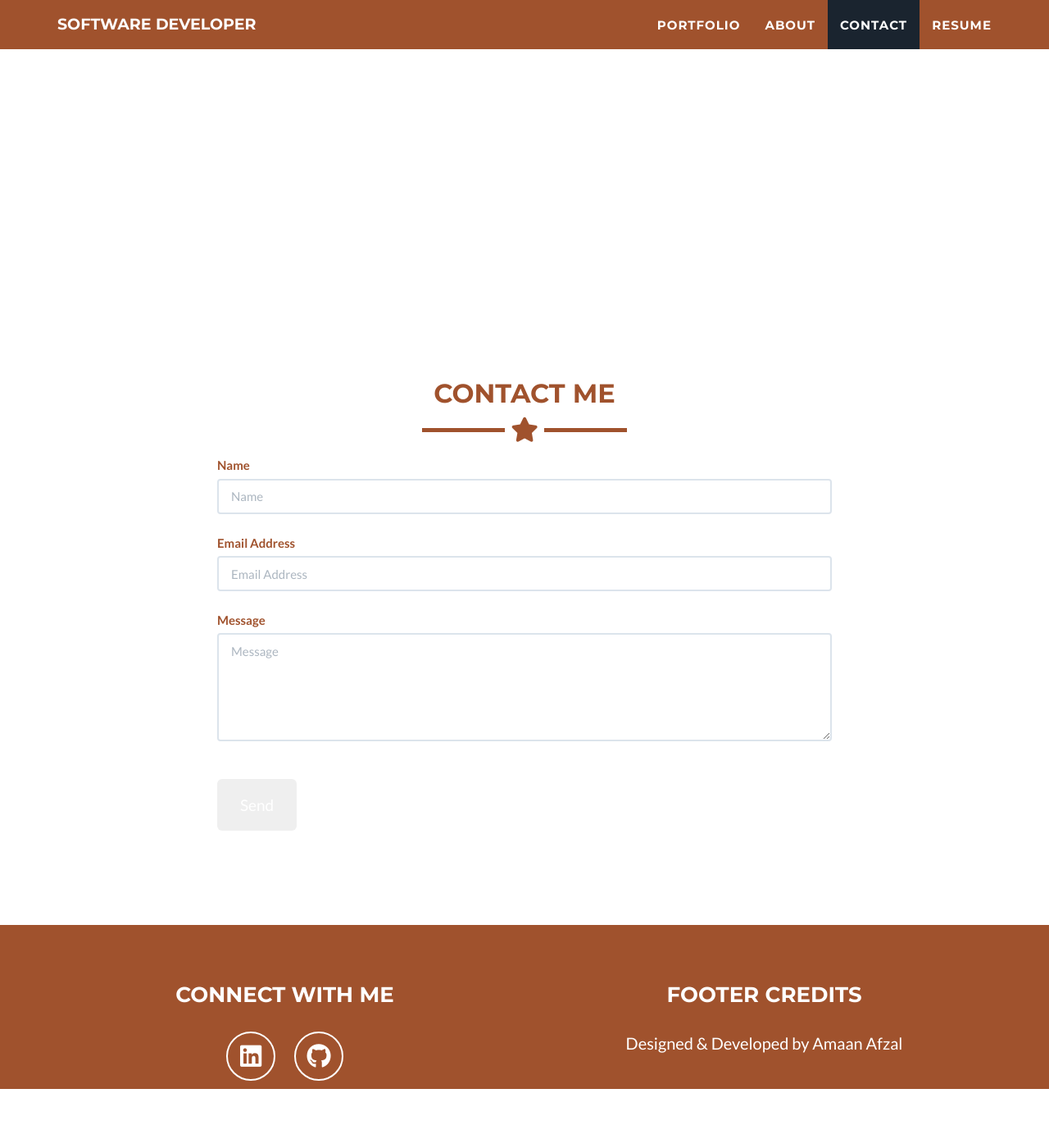
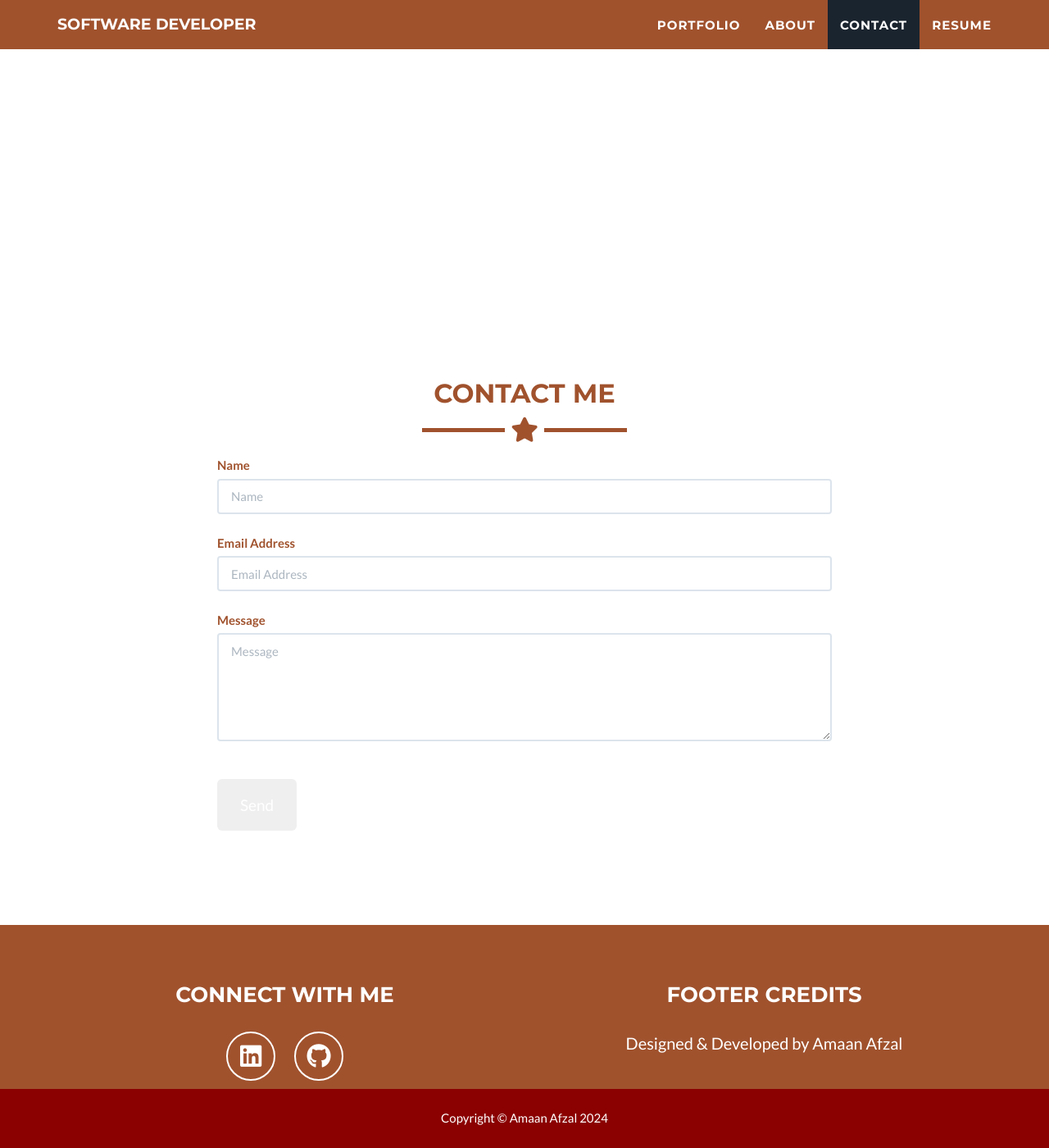
Before and after one commit to Amaan6868/Amaan6868.github.i, a Jekyll site: the page built from _posts/2024-12-10-BotnetSimulation.markdown, in a window 1280 px wide and 1400 px high, scrolled down 2413 px. Shown: the whole window at 82% size. Built offline with Jekyll 4.4.1, drawn with Linux system fonts in a browser that asks for light colours.

Commit message:
Update _config.yml

```diff
--- a/_config.yml
+++ b/_config.yml
@@ -27,9 +27,9 @@ disqus_shortname: myshortname
 # Color settings (hex-codes without the leading hash-tag)
 color:
   primary: 000000
-  primary-rgb: "64,224,208"
+  primary-rgb: 64,224,208
   secondary: A0522D
-  secondary-dark: FFFFFF
+  secondary-dark: 8B0000
 
 # Footer settings
 footer:
```
